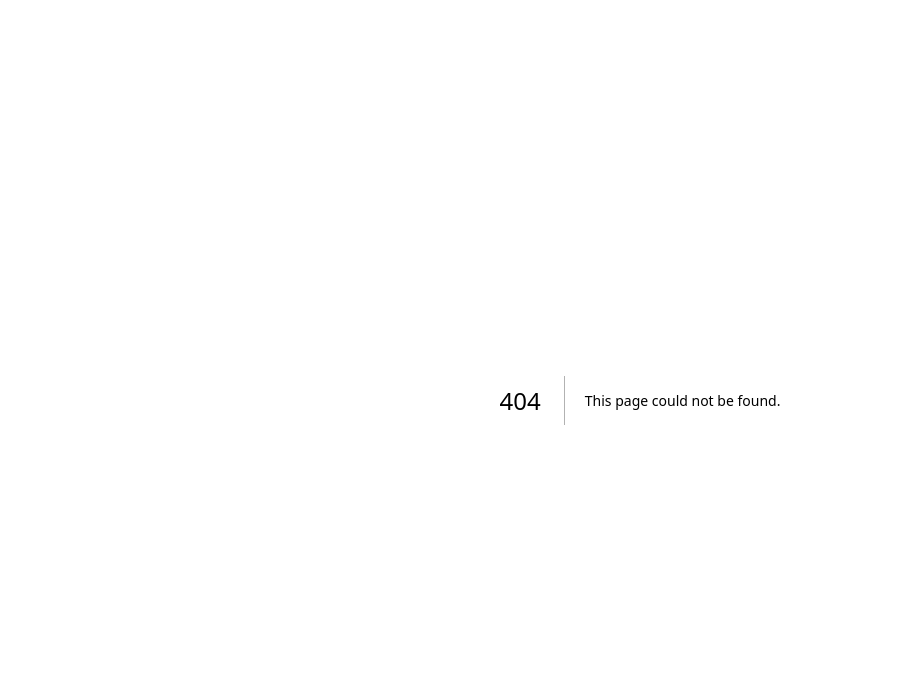
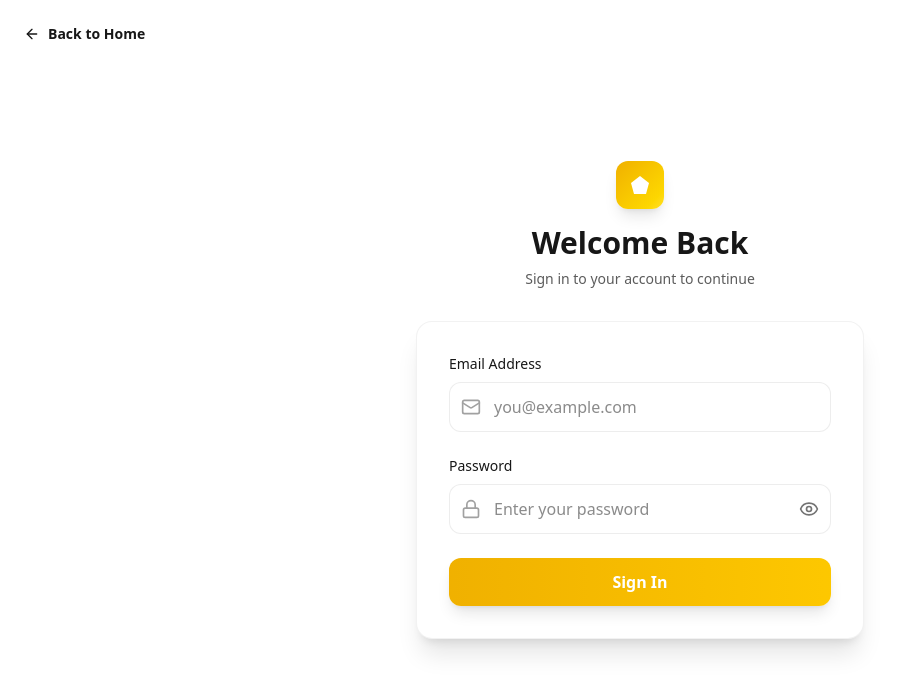
Before and after one commit to walidrifaii/A-M, a Next.js app: page /auth/login in a window 1280 px wide. Before the commit this address had no page. Shown: the top 692 px of the page, without its empty margins (0-901 px from the left). Built offline with nearby package versions, Linux system fonts and the light colour scheme.

Commit message:
save local changes before pull

```diff
--- a/package.json
+++ b/package.json
@@ -12,7 +12,8 @@
     "lucide-react": "^0.546.0",
     "next": "15.5.6",
     "react": "19.1.0",
-    "react-dom": "19.1.0"
+    "react-dom": "19.1.0",
+    "react-icons": "^5.5.0"
   },
   "devDependencies": {
     "@eslint/eslintrc": "^3",
--- /dev/null
+++ b/src/app/auth/layout.tsx
@@ -0,0 +1,11 @@
+export default function AuthLayout({
+  children,
+}: {
+  children: React.ReactNode;
+}) {
+  return (
+    <div className="min-h-screen">
+      {children}
+    </div>
+  );
+}
--- /dev/null
+++ b/src/app/auth/login/page.tsx
@@ -0,0 +1,148 @@
+"use client";
+
+import React, { useState } from 'react';
+import Link from 'next/link';
+import { Mail, Lock, ArrowLeft, Eye, EyeOff } from 'lucide-react';
+
+export default function LoginPage() {
+  const [email, setEmail] = useState('');
+  const [password, setPassword] = useState('');
+  const [isLoading, setIsLoading] = useState(false);
+  const [error, setError] = useState('');
+  const [showPassword, setShowPassword] = useState(false);
+
+  const handleSubmit = async (e: React.FormEvent) => {
+    e.preventDefault();
+    setError('');
+    setIsLoading(true);
+
+    // Simulate login process
+    setTimeout(() => {
+      setIsLoading(false);
+      if (email && password) {
+        // Here you would typically call your authentication API
+        alert(`Login attempted with email: ${email}`);
+        // Redirect to home after successful login
+        window.location.href = '/';
+      } else {
+        setError('Please enter both email and password');
+      }
+    }, 1000);
+  };
+
+  return (
+    <div className="min-h-screen flex items-center justify-center px-4 py-12" style={{
+      background: 'linear-gradient(to bottom, var(--background) 0%, hsl(var(--background), 0.95) 100%)'
+    }}>
+      {/* Back to home link */}
+      <Link
+        href="/"
+        className="font-semibold absolute top-6 left-6 flex items-center gap-2 text-sm hover:opacity-70 transition-opacity"
+      >
+        <ArrowLeft className="h-4 w-4" />
+        Back to Home
+      </Link>
+
+      <div className="w-full max-w-md">
+        {/* Logo/Brand */}
+        <div className="text-center mb-8">
+          <div className="inline-flex items-center justify-center gap-2 mb-4">
+            <span className="inline-flex h-12 w-12 items-center justify-center rounded-xl bg-gradient-to-br from-yellow-500 to-yellow-300 text-white shadow-lg">
+              <svg viewBox="0 0 24 24" aria-hidden="true" className="h-6 w-6">
+                <path fill="currentColor" d="M12 3l9 7-3 11H6L3 10l9-7z" />
+              </svg>
+            </span>
+          </div>
+          <h1 className="text-3xl font-bold mb-2">Welcome Back</h1>
+          <p className="text-sm opacity-70">Sign in to your account to continue</p>
+        </div>
+
+        {/* Login Form */}
+        <div className="bg-[var(--background)] rounded-2xl shadow-xl border border-neutral-200/50 p-8">
+          <form onSubmit={handleSubmit} className="space-y-6">
+            {/* Error Message */}
+            {error && (
+              <div className="p-3 rounded-xl bg-red-50 border border-red-200 text-red-700 text-sm">
+                {error}
+              </div>
+            )}
+
+            {/* Email Field */}
+            <div>
+              <label htmlFor="email" className="block text-sm font-medium mb-2">
+                Email Address
+              </label>
+              <div className="relative">
+                <div className="absolute left-3 top-1/2 -translate-y-1/2 text-neutral-400">
+                  <Mail className="h-5 w-5" />
+                </div>
+                <input
+                  id="email"
+                  type="email"
+                  value={email}
+                  onChange={(e) => setEmail(e.target.value)}
+                  className="w-full pl-11 pr-4 py-3 rounded-xl border border-neutral-200/70 focus:outline-none  focus:border-yellow-400 bg-[var(--background)] text-[var(--foreground)] transition"
+                  placeholder="you@example.com"
+                  required
+                />
+              </div>
+            </div>
+
+            {/* Password Field */}
+            <div>
+              <label htmlFor="password" className="block text-sm font-medium mb-2">
+                Password
+              </label>
+              <div className="relative">
+                <div className="absolute left-3 top-1/2 -translate-y-1/2 text-neutral-400">
+                  <Lock className="h-5 w-5" />
+                </div>
+                <input
+                  id="password"
+                  type={showPassword ? 'text' : 'password'}
+                  value={password}
+                  onChange={(e) => setPassword(e.target.value)}
+                  className="w-full pl-11 pr-12 py-3 rounded-xl border border-neutral-200/70 focus:outline-none
+                   focus:border-yellow-400 bg-[var(--background)] text-[var(--foreground)] transition"
+                  placeholder="Enter your password"
+                  required
+                />
+                <button
+                  type="button"
+                  onClick={() => setShowPassword(!showPassword)}
+                  className="absolute right-3 top-1/2 -translate-y-1/2 text-sm text-neutral-500 hover:text-neutral-700 focus:outline-none"
+                >
+                  {showPassword ? <EyeOff    className="h-5 w-5" /> : <Eye className="h-5 w-5" />}
+                </button>
+              </div>
+            </div>
+
+
+
+            {/* Submit Button */}
+            <button
+              type="submit"
+              disabled={isLoading}
+              className="w-full bg-gradient-to-r from-yellow-500 to-yellow-400 hover:from-yellow-600 hover:to-yellow-500 text-white font-semibold py-3 px-6 rounded-xl shadow-lg hover:shadow-xl transition-all duration-300 ease-linear disabled:opacity-50 disabled:cursor-not-allowed flex items-center justify-center gap-2"
+            >
+              {isLoading ? (
+                <>
+                  <svg className="animate-spin h-5 w-5" xmlns="http://www.w3.org/2000/svg" fill="none" viewBox="0 0 24 24">
+                    <circle className="opacity-25" cx="12" cy="12" r="10" stroke="currentColor" strokeWidth="4"></circle>
+                    <path className="opacity-75" fill="currentColor" d="M4 12a8 8 0 018-8V0C5.373 0 0 5.373 0 12h4zm2 5.291A7.962 7.962 0 014 12H0c0 3.042 1.135 5.824 3 7.938l3-2.647z"></path>
+                  </svg>
+                  Signing in...
+                </>
+              ) : (
+                'Sign In'
+              )}
+            </button>
+          </form>
+
+        </div>
+
+
+      </div>
+    </div>
+  );
+}
--- /dev/null
+++ b/src/app/dashboard/components/Topbar.tsx
@@ -0,0 +1 @@
+"use client";
--- a/src/app/ui/NavBar.tsx
+++ b/src/app/ui/NavBar.tsx
@@ -95,6 +95,14 @@ export default function Navbar() {
               <NavLink href="/portfolio" label="Portfolio" pathname={pathname} />
               <NavLink href="/about" label="About" pathname={pathname} />
               <NavLink href="/contact" label="Contact" pathname={pathname} />
+
+              {/* Login Button */}
+              <Link
+                href="/auth/login"
+                className="rounded-xl px-4 py-2 text-sm font-medium hover:bg-yellow-400/20 transition focus:outline-none focus:ring-2 focus:ring-yellow-400/50"
+              >
+                Login
+              </Link>
 
               {/* Theme Toggle */}
               <button
```
Also changed, not shown: 1 other file (tests, documents, lock files or other folders).
